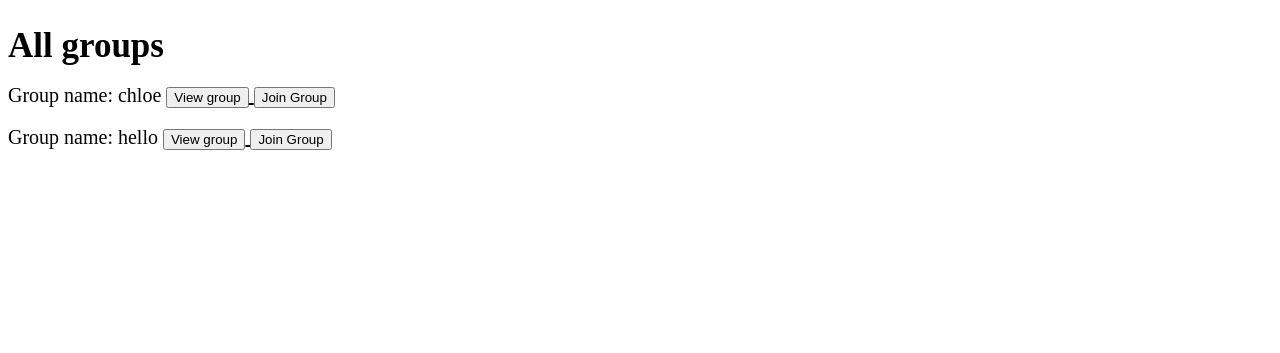
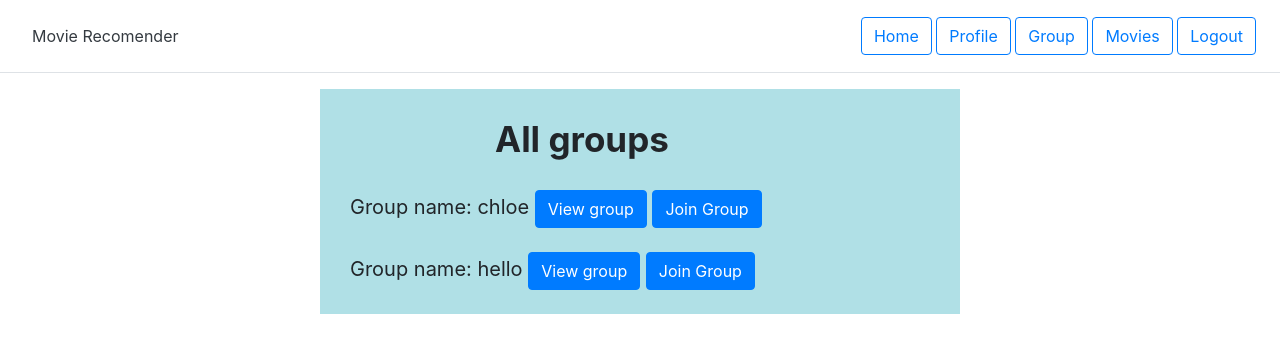
Before and after one commit to chooolie/FinalYearProject, a Django app: page /movies/join_group/ in a window 1280 px wide. Shown: the top 353 px of the page. Run offline with Django 3.2, Linux system fonts and the light colour scheme; a user stored in the database is signed in; data comes from the database, SQL or seed files in the repository; both versions use the stored data as it was after the commit; some libraries are stand-ins or nearby versions.

Commit message:
Comments and fixes

```diff
--- a/accounts/templates/accounts/add_details.html
+++ b/accounts/templates/accounts/add_details.html
@@ -5,12 +5,11 @@
 {% endblock %}
 
 {% block body %}
-<h1>fart</h1>
-<div class="container">
+<div class="container" id="holder"  style= "width: 50%">
     <form method="post">
       {%csrf_token%}
       {{form.as_p}}
-      <button type="submit">Submit</button>
+      <button class = "btn btn-primary" type="submit">Submit</button>
     </form>
     <br>
 </div>
--- a/accounts/templates/accounts/change_password.html
+++ b/accounts/templates/accounts/change_password.html
@@ -6,11 +6,12 @@
 
 {% block body %}
 <div class="container" id="holder">
+    <h3>Change your password here</h3>
   <br>
     <form method="post">
       {%csrf_token%}
       {{form.as_p}}
-      <button type="submit">Change Password</button>
+      <button class = "btn btn-primary" type="submit">Change Password</button>
     </form>
     <br>
 </div>
--- a/accounts/templates/accounts/edit_profile.html
+++ b/accounts/templates/accounts/edit_profile.html
@@ -5,13 +5,13 @@
 {% endblock %}
 
 {% block body %}
-<h1>fart</h1>
-<div class="container" id="holder">
+<div class="container" id="holder" style = "">
+    <h3>Change your details here</h3>
 <br>
     <form method="post">
       {%csrf_token%}
       {{form.as_p}}
-      <button type="submit">Submit</button>
+      <button class = "btn btn-primary" type="submit">Submit</button>
     </form>
     <br>
 </div>
--- a/home/templates/home/home.html
+++ b/home/templates/home/home.html
@@ -1,7 +1,7 @@
 {% extends 'base.html'%}
 
 {% block body%}
-<div class="container">
+<div class="container" id = "holder">
   <div class="row">
   <div class="col-sm-8">
   <h2>Write any personal recommendations</h2>
@@ -9,7 +9,7 @@
     {% csrf_token%}
     {{form.post}}
     <br>
-    <button type="submit">Submit</button>
+    <button class = "btn btn-primary" type="submit">Submit</button>
     <h2>{{text}}</h2>
     {% for post in posts %}
       <h1>{{post.post}}</h1>
--- a/movies/group_recommender.py
+++ b/movies/group_recommender.py
@@ -20,4 +20,5 @@ def group_rec(age,occupation):
     user_avg_rating['count_ratings'] = user_demo.groupby('title')['rating'].count()
     hundred_most_voted = user_avg_rating.sort_values('count_ratings', ascending=False).head(50)
     top_10 = hundred_most_voted.sort_values('rating', ascending=False).head(20)
+
     return top_10
--- a/movies/models.py
+++ b/movies/models.py
@@ -2,6 +2,9 @@ from django.db import models
 from .choices import *
 from accounts.models import UserProfile
 from django.contrib.auth.models import User
+from updown.fields import RatingField
+
+
 # All models for movie related information
 #Updates database and must run migrations to get to work
 
@@ -55,5 +58,6 @@ class GroupMovieList(models.Model):
 	group =  models.ForeignKey(GroupInfo,choices = GroupInfo._meta.get_field('group_name').choices, on_delete=models.CASCADE )
 	user =   models.ForeignKey(UserProfile, on_delete=models.CASCADE)
 	movie = models.ForeignKey(Movie, on_delete=models.CASCADE)
+	vote = RatingField(can_change_vote=True)
 	class Meta:
 		unique_together = ("movie", "group")
--- a/movies/templates/movies/join_group.html
+++ b/movies/templates/movies/join_group.html
@@ -5,7 +5,7 @@ This page is on the url join_group/
 It gets its information from the JoinGroup view
 
 -->
-
+{% extends 'base.html' %}
 {% block body%}
 
 <div id = "holder" class="container" style= "width: 50%">
@@ -21,7 +21,7 @@ It gets its information from the JoinGroup view
 {% for group in groups %}
 <div class="col-sm" style="font-size:20px;">
     Group name:   {{group.group_name}}
-  <a href="{% url 'view_group' pk=group.group_id %}" style = "color:black">
+  <a href="{% url 'view_group' pk=group.group_id %}">
       <button type="button" class = "btn btn-primary" >View group</button>
   </a>
   <a href="{% url 'join_button' pk=group.group_id  %}">
--- a/movies/templates/movies/movie_list.html
+++ b/movies/templates/movies/movie_list.html
@@ -23,7 +23,7 @@ It gets its information from the Top10 view
   {% for movie in top_movies %}
   <div class="row">
     <div class="col-sm">
-        <a href="{% url 'view' pk=movie.tmdbId %}">
+        <a href="{% url 'view' pk=movie.tmdbId %}" style = "color:black">
           {{ forloop.counter }}.{{movie.title}}
           </a>
 
--- a/movies/templates/movies/recommendations.html
+++ b/movies/templates/movies/recommendations.html
@@ -14,13 +14,14 @@ recommends movies based on that.
 
 
 <h2>You might like:</h2>
-{%for rec in recommendations%}
+{%for mov in all_movies%}
 <div class="">
-    <a href="#">{{ forloop.counter }}.{{rec}}</a>
+    <a href="{% url 'view' pk=mov.3 %}"style = "color:black">{{ forloop.counter }}.{{mov.1}}</a>
   <p></p>
 </div>
 {%endfor%}
 
 
+
 {% endblock %}
 </div>
--- a/movies/urls.py
+++ b/movies/urls.py
@@ -1,5 +1,6 @@
 from django.conf.urls import url
 #from movies.views import MovieView
+from updown.views import AddRatingFromModel
 
 from . import views
 #All the URLS for each view
@@ -13,4 +14,9 @@ urlpatterns = [
     url(r'^group_details/(?P<pk>\d+)/$',views.ViewGroup, name='view_group'),
     url(r'^connect/(?P<pk>\d+)/$',views.JoinButton, name='join_button'),
     url(r'^searching/$',views.SearchMovies, name='searching'),
+    url(r"^(?P<object_id>\d+)/rate/(?P<score>[\d\-]+)$", AddRatingFromModel(), {
+    'app_label': 'movieup',
+    'model': 'GroupMovieList',
+    'field_name': 'rating',
+    }, name="updown_rating"),
 ]
--- a/movies/views.py
+++ b/movies/views.py
@@ -22,6 +22,7 @@ from collections import Counter
 from simple_search import search_filter
 import operator
 from django.db.models import Q
+
 
 
 def GroupView(request):
@@ -64,7 +65,6 @@ def ViewGroup(request, pk):
         movs = tmdb_movie()
         m.append(movs.details(tmdbId))
 
-
     merging = []
     for user in people:
         u_id = user.user_id
@@ -76,8 +76,8 @@ def ViewGroup(request, pk):
         rec_movs = rec_movs.index.values.tolist()
         merging.extend(rec_movs)
     all_mov= [word for word, word_count in Counter(merging).most_common(10)]
-
-    args = {'people':people, 'group_name':group_name, 'group_movies':group_movies, 'm':m, 'merging':merging,'all_mov':all_mov}
+    id = pk
+    args = {'id':id, 'people':people, 'group_name':group_name, 'group_movies':group_movies, 'm':m, 'merging':merging,'all_mov':all_mov }
     return render(request, template_name,args)
 
 def MovieView(request):
@@ -113,17 +113,17 @@ def Recommendations(request):
     rec_movies = age_occupation(user_age, user_occupation)
     movies = []
     for mov in rec_movies:
-        movies.append(mov[5])
+        movies.append(int(mov[4]))
 
     rec_movies2 = gender_age(user_age,user_gender)
     movies2= []
     for mov in rec_movies2:
-        movies2.append(mov[5])
+        movies2.append(int(mov[4]))
 
     rec_movies3 = gender_occupation(user_gender, user_occupation)
     movies3= []
     for mov in rec_movies3:
-        movies3.append(mov[5])
+        movies3.append(int(mov[4]))
 
 
     most_frequent = []
@@ -132,8 +132,17 @@ def Recommendations(request):
     most_frequent.extend(movies3)
     recommendations = [word for word, word_count in Counter(most_frequent).most_common(10)]
 
+    all_movies = []
+    for mov in recommendations:
+        my_movies = Movie.objects.filter(tmdbId=mov)
+        for movie in my_movies:
+            movie_id = movie.movie_id
+            name = movie.name
+            genre = movie.genre
+            tmdb = movie.tmdbId
+        all_movies.append([movie_id,name,genre,tmdb])
 
-    args = { 'user_info':user_info, 'movies':movies, 'movies2':movies2, 'movies3':movies3, 'recommendations':recommendations, 'mov':mov}
+    args = { 'user_info':user_info, 'movies':movies, 'movies2':movies2, 'movies3':movies3, 'recommendations':recommendations, 'mov':mov, 'all_movies':all_movies}
     return render(request, template_name, args)
 
 
--- a/tutorial/settings.py
+++ b/tutorial/settings.py
@@ -34,6 +34,7 @@ INSTALLED_APPS = [
     'accounts',
     'home',
     'movies',
+    'updown',
     'django.contrib.admin',
     'django.contrib.auth',
     'django.contrib.contenttypes',
--- a/tutorial/settings/base.py
+++ b/tutorial/settings/base.py
@@ -34,6 +34,7 @@ INSTALLED_APPS = [
     'accounts',
     'home',
     'movies',
+    'updown',
     'django.contrib.admin',
     'django.contrib.auth',
     'django.contrib.contenttypes',
```
Also changed, not shown: accounts/templates/accounts/adding_details.html (+4 -3 lines), accounts/templates/accounts/profile.html (+4 -4 lines), movies/templates/movies/group_details.html (+14 -3 lines), db.sqlite3, movies/migrations/0042_groupmovielist_vote.py (added), movies/migrations/0043_auto_20190405_0241.py (added).
